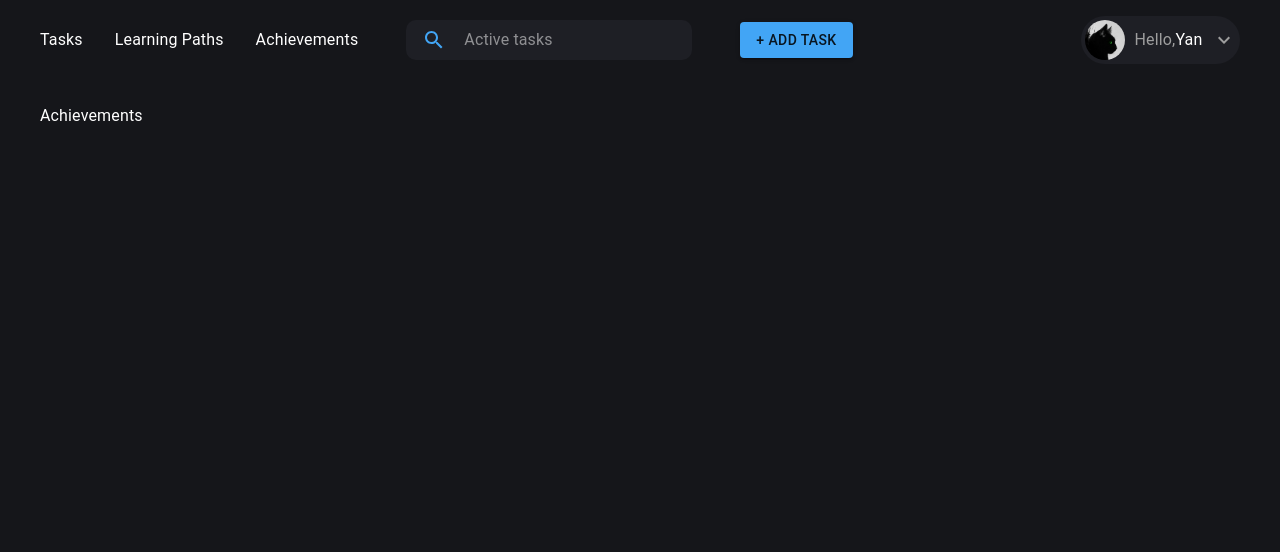
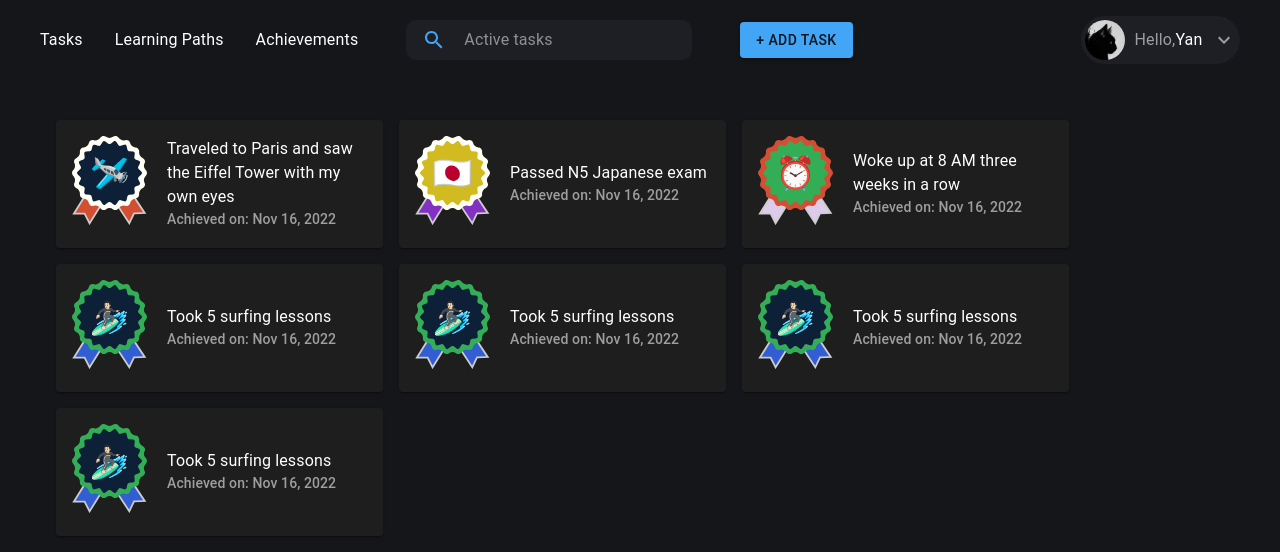
Before and after one commit to ygordeev/playlife, a Next.js app: page /achievements in a window 1280 px wide. Shown: the top 552 px of the page. Built offline with nearby package versions, Linux system fonts and the light colour scheme.

Commit message:
Basic achievement grid

```diff
--- /dev/null
+++ b/components/achievements/AchievementCard.tsx
@@ -0,0 +1,30 @@
+import Paper from '@mui/material/Paper';
+import Typography from '@mui/material/Typography';
+import Stack from '@mui/material/Stack';
+import { AchievementIcon } from '@/components/icons'
+import { HorizontalCenteredStack } from '@/components/layout';
+import { formatDate, getLineClampStyle } from '@/utils';
+import { Achievement } from '@/types'
+
+const AchievementCard = ({ achievement }: { achievement: Achievement }) => {
+  return (
+    <Paper sx={{ p: 2 }}>
+      <HorizontalCenteredStack spacing={2.5}>
+        <AchievementIcon
+          size={75}
+          {...achievement}
+        />
+        <Stack width={200}>
+          <Typography sx={getLineClampStyle(3)}>
+            {achievement.description}
+          </Typography>
+          <Typography variant="subtitle2" color="grey.500">
+            Achieved on: {formatDate(achievement.dateAchieved)}
+          </Typography>
+        </Stack>
+      </HorizontalCenteredStack>
+    </Paper>
+  )
+}
+
+export default AchievementCard
--- /dev/null
+++ b/components/achievements/AchievementGrid.tsx
@@ -0,0 +1,19 @@
+import Grid from '@mui/material/Grid';
+import AchievementCard from './AchievementCard';
+
+// To-do: The achievement icons should be extracted from the store
+import { achievementIcons } from '@/constants'
+
+const AchievementGrid = () => {
+  return (
+    <Grid container spacing={2}>
+      {achievementIcons.map(achievement => (
+        <Grid key={achievement.id} item>
+          <AchievementCard achievement={achievement} />
+        </Grid>
+      ))}
+    </Grid>
+  )
+}
+
+export default AchievementGrid
--- /dev/null
+++ b/components/achievements/index.ts
@@ -0,0 +1 @@
+export { default as AchievementGrid } from './AchievementGrid'
--- a/components/icons/AchievementIcon.tsx
+++ b/components/icons/AchievementIcon.tsx
@@ -1,5 +1,6 @@
 import Box from '@mui/material/Box'
 import Typography from '@mui/material/Typography'
+import { achievementEmojiToIconRatio } from '@/constants'
 
 interface AchievementIconProps {
   size: number,
@@ -17,12 +18,13 @@ const iconContainerStyle = {
   }
 }
 
-const emojiStyle = {
+const getEmojiStyle = (size: number) => ({
   position: 'absolute',
   top: '15%',
   left: '50%',
   translate: '-50%',
-}
+  fontSize: size * achievementEmojiToIconRatio
+})
 
 const AchievementIcon = (props: AchievementIconProps) => {
   return (
@@ -44,7 +46,7 @@ const AchievementIcon = (props: AchievementIconProps) => {
         <path fill={props.backgroundColor} d="M285.4 362.2a8.4 8.4 0 0 1-12.3 2.2l-12.8-9.8a9.7 9.7 0 0 0-11 0l-12.9 9.8a8.4 8.4 0 0 1-12.3-2.2l-8.7-13.5a9.6 9.6 0 0 0-10.4-3.8l-15.4 4.8a8.4 8.4 0 0 1-10.8-6.3l-3.5-15.7c-.8-3.8-4.6-7-8.5-7.1l-16-.8c-5.2-.2-8.8-4.5-8.1-9.6l2-16c.5-3.8-2-8-5.5-9.5l-14.9-6.2a8.3 8.3 0 0 1-4.3-11.7l7.4-14.4a9.6 9.6 0 0 0-1.9-10.8l-11.8-11a8.4 8.4 0 0 1 0-12.5l11.8-11a9.6 9.6 0 0 0 2-10.8l-7.5-14.4a8.3 8.3 0 0 1 4.3-11.7l14.9-6.2c3.5-1.5 6-5.8 5.5-9.5l-2-16c-.7-5 3-9.4 8-9.6l16.1-.8a9.7 9.7 0 0 0 8.5-7l3.5-15.8c1.1-5 6-7.8 10.8-6.3l15.5 4.8a9.6 9.6 0 0 0 10.3-3.8l8.7-13.5a8.4 8.4 0 0 1 12.3-2.2l12.9 9.8a9.7 9.7 0 0 0 11 0l12.8-9.8c4-3 9.6-2 12.3 2.2l8.8 13.5a9.6 9.6 0 0 0 10.3 3.8L320 99a8.4 8.4 0 0 1 10.8 6.3l3.6 15.7c.8 3.7 4.6 7 8.4 7.1l16.1.8c5.1.3 8.7 4.5 8 9.5l-2 16c-.4 3.8 2 8.1 5.6 9.6l14.8 6.2a8.4 8.4 0 0 1 4.3 11.7l-7.4 14.4a9.7 9.7 0 0 0 2 10.8l11.8 11a8.4 8.4 0 0 1 0 12.5l-11.9 11a9.6 9.6 0 0 0-1.9 10.8l7.4 14.4a8.3 8.3 0 0 1-4.3 11.7l-14.8 6.2a9.7 9.7 0 0 0-5.6 9.5l2 16a8.4 8.4 0 0 1-8 9.6l-16.1.8a9.6 9.6 0 0 0-8.5 7l-3.5 15.8a8.4 8.4 0 0 1-10.8 6.3l-15.4-4.8a9.6 9.6 0 0 0-10.3 3.8l-8.8 13.5z" />
         <path fill={props.backgroundColor} d="M366.4 225.6a112.8 112.8 0 1 1-225.6 0 112.8 112.8 0 0 1 225.6 0z" />
       </svg>
-      <Typography variant="h5" sx={emojiStyle}>
+      <Typography sx={getEmojiStyle(props.size)}>
         {props.emoji}
       </Typography>
     </Box>
--- a/components/tasks/summary/SummaryRecentAchievements.tsx
+++ b/components/tasks/summary/SummaryRecentAchievements.tsx
@@ -24,7 +24,7 @@ const SummaryRecentAchievements = () => {
       </HorizontalCenteredStack>
 
       <HorizontalCenteredStack justifyContent="space-between" mt={1}>
-        {achievementIcons.map(icon => (
+        {achievementIcons.slice(0, 4).map(icon => (
           <Tooltip key={icon.id} title={icon.description}>
             <div>
               <AchievementIcon
--- /dev/null
+++ b/constants/achievements.ts
@@ -0,0 +1 @@
+export const achievementEmojiToIconRatio = 0.426
--- a/constants/index.ts
+++ b/constants/index.ts
@@ -2,3 +2,4 @@ export * from './global'
 export * from './navigation'
 export * from './tasks'
 export * from './mocks'
+export * from './achievements'
--- a/constants/mocks.tsx
+++ b/constants/mocks.tsx
@@ -21,6 +21,7 @@ export const achievementIcons = [
     ribbonColor: '#d34e32',
     description: 'Traveled to Paris and saw the Eiffel Tower with my own eyes',
     emoji: '🛩️',
+    dateAchieved: '2022-11-16',
   },
   {
     id: 2,
@@ -29,6 +30,7 @@ export const achievementIcons = [
     ribbonColor: '#8331C2',
     description: 'Passed N5 Japanese exam',
     emoji: '🇯🇵',
+    dateAchieved: '2022-11-16',
   },
   {
     id: 3,
@@ -37,6 +39,7 @@ export const achievementIcons = [
     ribbonColor: '#ddcbeb',
     description: 'Woke up at 8 AM three weeks in a row',
     emoji: '⏰',
+    dateAchieved: '2022-11-16',
   },
   {
     id: 4,
@@ -45,6 +48,34 @@ export const achievementIcons = [
     ribbonColor: '#325dd3',
     description: 'Took 5 surfing lessons',
     emoji: '🏄🏻‍♂️',
+    dateAchieved: '2022-11-16',
+  },
+  {
+    id: 5,
+    backgroundColor: '#0d2038',
+    borderColor: '#33ae57',
+    ribbonColor: '#325dd3',
+    description: 'Took 5 surfing lessons',
+    emoji: '🏄🏻‍♂️',
+    dateAchieved: '2022-11-16',
+  },
+  {
+    id: 6,
+    backgroundColor: '#0d2038',
+    borderColor: '#33ae57',
+    ribbonColor: '#325dd3',
+    description: 'Took 5 surfing lessons',
+    emoji: '🏄🏻‍♂️',
+    dateAchieved: '2022-11-16',
+  },
+  {
+    id: 7,
+    backgroundColor: '#0d2038',
+    borderColor: '#33ae57',
+    ribbonColor: '#325dd3',
+    description: 'Took 5 surfing lessons',
+    emoji: '🏄🏻‍♂️',
+    dateAchieved: '2022-11-16',
   },
 ]
 
--- a/pages/achievements.tsx
+++ b/pages/achievements.tsx
@@ -1,6 +1,7 @@
 import Head from 'next/head'
 import type { NextPage } from 'next'
 import { PrimaryLayout } from '@/layouts'
+import { AchievementGrid } from '@/components/achievements'
 
 const AchievementsPage: NextPage = () => {
   return (
@@ -10,7 +11,7 @@ const AchievementsPage: NextPage = () => {
       </Head>
 
       <PrimaryLayout>
-        <p>Achievements</p>
+        <AchievementGrid />
       </PrimaryLayout>
     </>
   )
```
Also changed, not shown: types/tasks.ts (+10 -0 lines).
